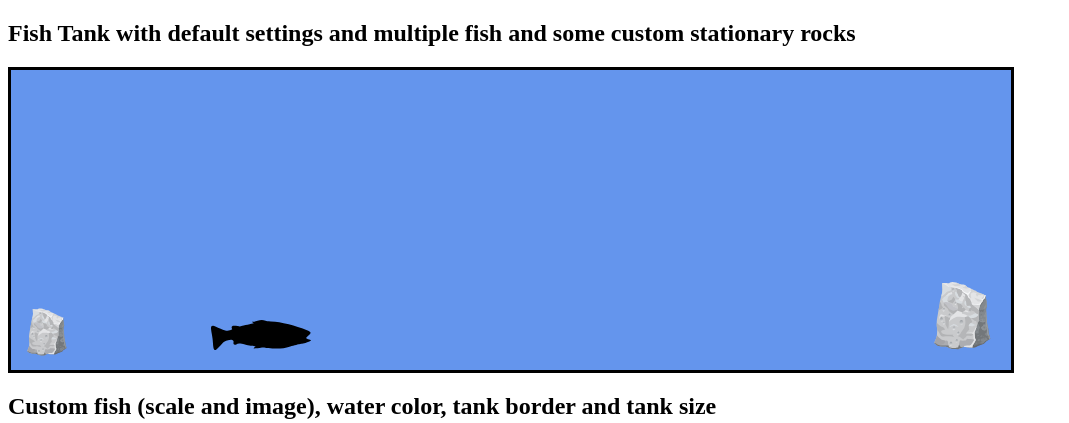
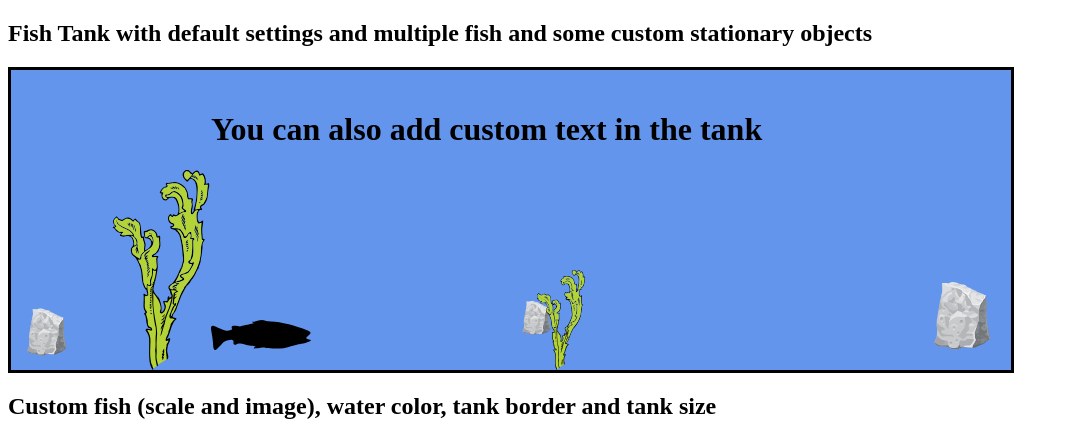
Before and after one commit to wang-henry/VirtualFishTankJS, a website: page pub/examples.html in a window 1280 px wide. Shown: the top 423 px of the page, without its empty margins (0-1069 px from the left). Drawn offline with Linux system fonts and the light colour scheme.

Commit message:
added ability to put custom text inside the fishtank

```diff
--- a/pub/css/fishtank.css
+++ b/pub/css/fishtank.css
@@ -14,3 +14,7 @@
 #stationaryObj {
     position: absolute;
 }
+
+#textDiv{
+    position: absolute;
+}
--- a/pub/examples.html
+++ b/pub/examples.html
@@ -10,7 +10,7 @@
 </head>
 <body>
 <div class=example_one>
-    <h2>Fish Tank with default settings and multiple fish and some custom stationary rocks</h2>
+    <h2>Fish Tank with default settings and multiple fish and some custom stationary objects</h2>
     <div id="tank1"></div>
 </div>
 <div class=example_two>
--- a/pub/js/examples.js
+++ b/pub/js/examples.js
@@ -1,14 +1,20 @@
 /* JS Library usage examples */
 "use strict";
 
+// First fish tank example 1000 x 300 scale
 const t1 = new Tank(1000, 300, false, 'tank1');
 t1.renderTank()
 t1.addStationaryObj('assets/rock.svg', 0, 0, '70px', '70px')
 t1.addStationaryObj('assets/rock.svg', 900, 0, '100px', '100px')
+t1.addStationaryObj('assets/rock.svg', 500, 0, '50px', '100px')
+t1.addStationaryObj('assets/seaweed.svg', 500, 0, '100px', '100px')
+t1.addStationaryObj('assets/seaweed.svg', 100, 0, '100px', '200px')
 t1.addFish('assets/fish.svg', 0, 0, 20, 0, 50)
+t1.addText("<h1>You can also add custom text in the tank<h1>", 200, 200)
 t1.updateAllHOrientation()
 t1.enableAllMove()
 
+// Second fish tank
 const t2 = new Tank(300, 300, false, 'tank2');
 t2.renderTank()
 t2.addFish('assets/fish.svg', 0, 0, 20, 0, 50)
@@ -17,12 +23,13 @@ t2.addFish('assets/redFish.svg', 50, 50, 10, 10, 50)
 t2.updateWidth(0, '20px')
 t2.updateHeight(0, '50px')
 t2.updateHOrientation(0)
-
 t2.enableAllMove()
 
 t2.changeWater('green')
 t2.changeBorder('blue')
 
+
+// Third fishtank
 const t3 = new Tank(1000, 300, false, 'tank3');
 t3.renderTank()
 t3.addFish('assets/fish.svg', 0, 20, 40, 0, 20)
--- a/pub/js/fishtank.js
+++ b/pub/js/fishtank.js
@@ -115,6 +115,21 @@ Tank.prototype = {
         }
     },
 
+    // Adds text to fish tank
+    addText: function (text, x, y) {
+        const textDiv = document.createElement('div')
+        textDiv.id = 'textDiv'
+        textDiv.style.left = x + 'px'
+        textDiv.style.bottom = y + 'px'
+
+        const textNode = document.createElement('text')
+        textNode.innerHTML = text
+
+
+        textDiv.append(textNode)
+        this.tankArea.append(textDiv)
+    },
+
     // ----------------------------------------------------
     // Functions that manipulates ALL the fish in the tank
     // ----------------------------------------------------
@@ -201,6 +216,12 @@ Tank.prototype = {
 
     updateHeight: function (index, height) {
         this.fishList[index].element.style.height = height
+    },
+
+    // Set positions for a fish to travel between and decide whether it should loop
+    setTravelPoints: function (index, x1, y1, x2, y2, loop = false) {
+        const fish = this.fishList[index]
+
     }
 }
 
```
Also changed, not shown: pub/assets/seaweed.svg (added).
